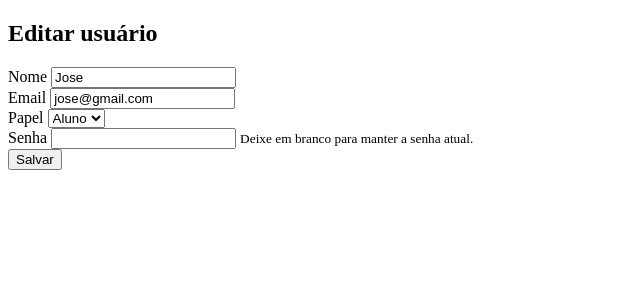
After one commit to Zythee3/Programa-o-Web---SELOEDU, a Flask app: page /profile/edit/1 in a window 1280 px wide. The commit adds this page. Shown: the top 300 px of the page, without its empty margins (0-640 px from the left). Run offline with Flask 3, Linux system fonts and the light colour scheme.

Commit message:
atividade

```diff
--- a/seloedu/app.py
+++ b/seloedu/app.py
@@ -1,21 +1,21 @@
 from flask import Flask, render_template
-
+from routes.auth import auth_bp
+from routes.users import users_bp
 app = Flask(__name__)
 
-users = [
-    {"id": 1, "nome": "Lucas Silva",    "email": "lucas.silva@email.com", "perfil": "Coordenador", "status": "ativo"},
-    {"id": 2, "nome": "Fernanda Souza", "email": "fernanda.souza@email.com", "perfil": "Supervisor", "status": "inativo"},
-    {"id": 3, "nome": "Rafael Costa",   "email": "rafael.costa@email.com", "perfil": "Desenvolvedor", "status": "ativo"},
-    {"id": 4, "nome": "Juliana Lima",   "email": "juliana.lima@email.com", "perfil": "Analista de Dados", "status": "inativo"},
-    {"id": 5, "nome": "Bruno Alves",    "email": "bruno.alves@email.com", "perfil": "Designer", "status": "ativo"},
-    {"id": 6, "nome": "Patricia Melo",  "email": "patricia.melo@email.com", "perfil": "QA", "status": "ativo"}
-]
 
 
-@app.route("/")
-def home():
-    return render_template("home.html")
+app.register_blueprint(auth_bp)
+app.register_blueprint(users_bp)
 
-@app.route("/login")
-def login():
-    return render_template("lauth/login.html")
+# @app.route("/")
+# def home():
+#     return render_template("home.html")
+
+# # @app.route("/login")
+# # def login():
+# #     return render_template("lauth/login.html")
+
+# @app.route("/show")
+# def show():
+#     return render_template("users/show.html", users=users)
--- /dev/null
+++ b/seloedu/routes/users.py
@@ -0,0 +1,15 @@
+from flask import Blueprint
+from views.users import render_show_users_page, render_edit_user_page, render_list_user_page
+users_bp = Blueprint('users', __name__)
+
+@users_bp.route("/profile")
+def profile():
+    return render_show_users_page()
+
+@users_bp.route("/profile/edit/<int:id>")
+def edit_profile(id):
+    return render_edit_user_page(id)
+
+@users_bp.route("/profile/list")
+def list_profile():
+    return render_list_user_page()
--- /dev/null
+++ b/seloedu/templates/users/form.html
@@ -0,0 +1,49 @@
+<!DOCTYPE html>
+<html lang="pt-br">
+  <head>
+    <meta charset="UTF-8" />
+    <meta name="viewport" content="width=device-width, initial-scale=1.0" />
+    <title>Minha Primeira Página</title>
+  </head>
+  <body>
+      <h2>{{ 'Editar usuário' if user else 'Novo usuário' }}</h2>
+
+  <form method="post">
+    <div class="mb-3">
+      <label class="form-label">Nome</label>
+      <input type="text" name="nome"
+             value="{{ user.nome if user else (form_data.nome if form_data else '') }}"
+             class="form-control" required>
+    </div>
+
+    <div class="mb-3">
+      <label class="form-label">Email</label>
+      <input type="email" name="email"
+             value="{{ user.email if user else (form_data.email if form_data else '') }}"
+             class="form-control" required>
+    </div>
+
+    <div class="mb-3">
+      <label class="form-label">Papel</label>
+      {% set r = user.role if user else (form_data.role if form_data else 'aluno') %}
+      <select name="role" class="form-control">
+        <option value="aluno" {{ 'selected' if r == 'aluno' else '' }}>Aluno</option>
+        {# Coordenador NÃO enxerga a opção coordenador #}
+        {% if user.is_authenticated and user.role != 'coordenador' %}
+          <option value="coordenador" {{ 'selected' if r == 'coordenador' else '' }}>Coordenador</option>
+        {% endif %}
+      </select>
+    </div>
+
+    <div class="mb-3">
+      <label class="form-label">Senha</label>
+      <input type="password" name="password" class="form-control"{% if not user %}required{% endif %} minlength="6">
+      {% if user %}
+        <small class="form-text text-muted">Deixe em branco para manter a senha atual.</small>
+      {% endif %}
+    </div>
+
+    <button type="submit" class="btn btn-primary">Salvar</button>
+  </form>
+  </body>
+</html>
--- /dev/null
+++ b/seloedu/views/auth.py
@@ -0,0 +1,4 @@
+from flask import render_template
+
+def render_auth_page():
+    return render_template("lauth/login.html")
--- /dev/null
+++ b/seloedu/views/users.py
@@ -0,0 +1,20 @@
+from flask import render_template
+
+
+users = [
+{"id":1, "nome":"Jose",    "email": "jose@gmail.com","role":"Coordenador", "status":"ativo"},
+{"id":2, "nome": "Maria",  "email": "mariazinha@gmail.com","role": "Supervizor", "status":"inativo"},
+{"id":3, "nome": "Carla",  "email": "carlinha@gmail.com","role": "Desenvolvedor", "status":"ativo"},
+{"id":4, "nome": "Pablo",  "email": "pablinho@gmail.com","role": "Analista de Dados", "status":"inativo"},
+{"id":5, "nome": "Wesley", "email": "wesley@gmail.com","role": "Designer", "status":"ativo"},
+{"id":6, "nome": "Amina",  "email": "Amina@gmail.com","role": "QA", "status":"ativo"}]
+
+def render_show_users_page():
+
+    return render_template("users/show.html", user=users[1])
+
+def render_edit_user_page(id):
+    return render_template("users/form.html", user=users[id-1])
+
+def render_list_user_page():
+    return render_template("users/index.html", users=users)
```
Also changed, not shown: seloedu/routes/auth.py (added, +7 -0 lines), seloedu/static/custom.css (+12 -11 lines), seloedu/templates/users/index.html (added, +48 -0 lines), seloedu/templates/users/show.html (added, +16 -0 lines).
